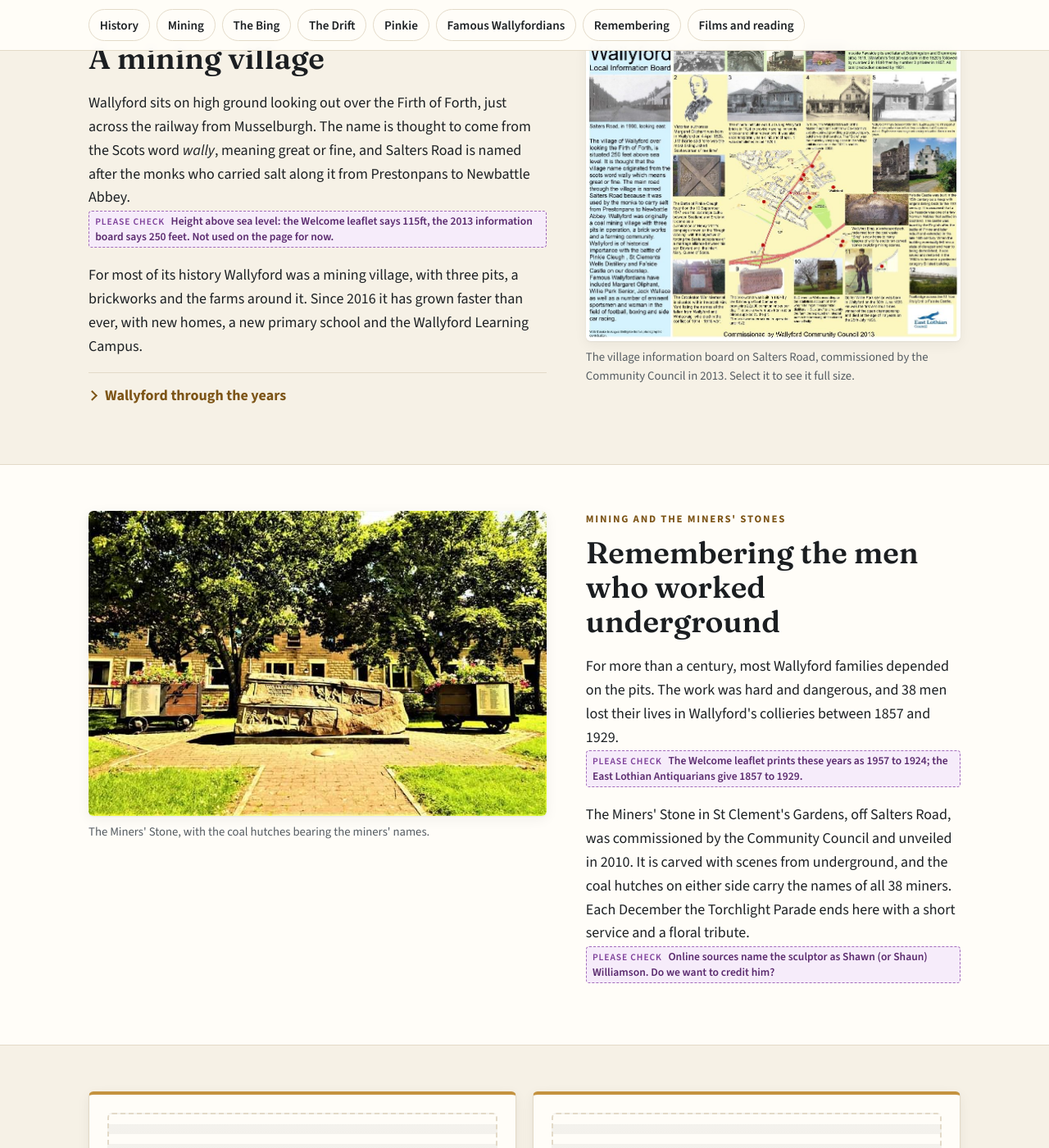
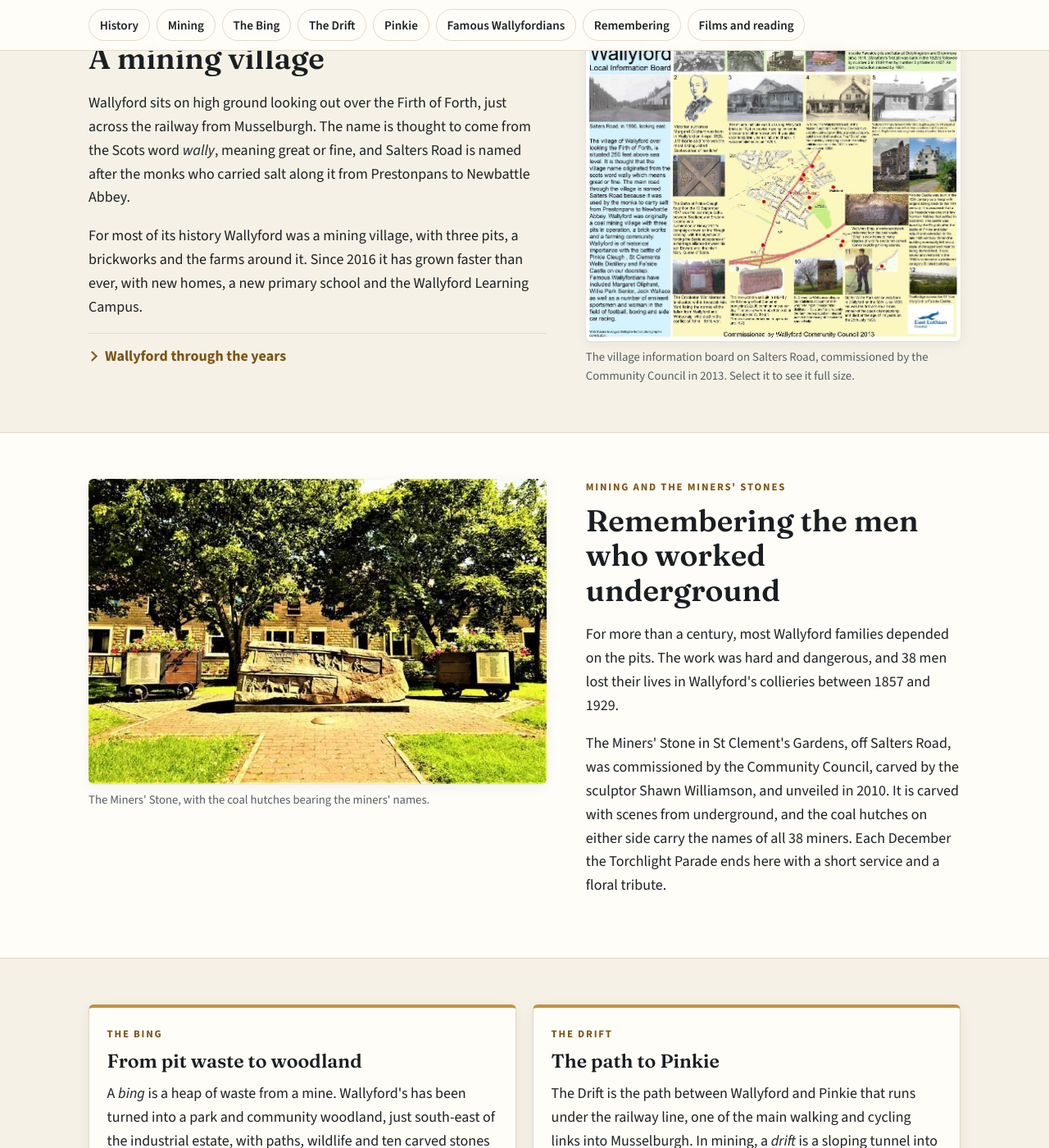
Before and after one commit to dochtie/wallyford-community-council, a Jekyll site: the page built from wallyford.html, in a window 1280 px wide and 1400 px high, scrolled down 402 px. Shown: the whole window at 82% size. Built offline with Jekyll 4.4.1, drawn with Linux system fonts in a browser that asks for light colours; some of the changed text lies outside the part shown.

Commit message:
History page: credit Shawn Williamson, remove draft notes
- The Miners' Stone is credited to the sculptor Shawn Williamson.
- The years for the 38 miners stay as 1857 to 1929 (confirmed).
- All ten purple draft notes are removed from the History page,
  including the empty photo placeholders for the Bing and the Drift.

Co-Authored-By: Claude Opus 5.5 <noreply@anthropic.com>
Claude-Session: https://claude.ai/code/session_01AHWgmui6HjEdcAqmm8Qa69

```diff
--- a/wallyford.html
+++ b/wallyford.html
@@ -34,7 +34,7 @@ description: The story of Wallyford, East Lothian. Mining and the Miners' Stones
   <div class="wrap split">
     <div class="prose">
       <h2>A mining village</h2>
-      <p>Wallyford sits on high ground looking out over the Firth of Forth, just across the railway from Musselburgh. The name is thought to come from the Scots word <em>wally</em>, meaning great or fine, and Salters Road is named after the monks who carried salt along it from Prestonpans to Newbattle Abbey. {% include review.html type="check" text="Height above sea level: the Welcome leaflet says 115ft, the 2013 information board says 250 feet. Not used on the page for now." %}</p>
+      <p>Wallyford sits on high ground looking out over the Firth of Forth, just across the railway from Musselburgh. The name is thought to come from the Scots word <em>wally</em>, meaning great or fine, and Salters Road is named after the monks who carried salt along it from Prestonpans to Newbattle Abbey.</p>
       <p>For most of its history Wallyford was a mining village, with three pits, a brickworks and the farms around it. Since 2016 it has grown faster than ever, with new homes, a new primary school and the Wallyford Learning Campus.</p>
 
       <details class="more">
@@ -45,10 +45,10 @@ description: The story of Wallyford, East Lothian. Mining and the Miners' Stones
           <li><span class="when">4 April 1828</span> The novelist Margaret Oliphant is born in Wallyford.</li>
           <li><span class="when">1904</span> The Co-op opens a Wallyford branch. "The Store" is the heart of village shopping until the 1970s.</li>
           <li><span class="when">1924</span> The brickworks opens, making 22,000 bricks a day from red blaes from the pit. The Miners' Institute is built from Wallyford bricks the same year.</li>
-          <li><span class="when">By 1931</span> Coal production in Wallyford has ended. {% include review.html type="check" text="Some sources say Wallyford Colliery worked until 1947." %}</li>
+          <li><span class="when">By 1931</span> Coal production in Wallyford has ended.</li>
           <li><span class="when">1972</span> The brickworks closes.</li>
           <li><span class="when">2010</span> The Miners' Stone is unveiled in St Clement's Gardens.</li>
-          <li><span class="when">2016 onwards</span> New homes, a new primary school and the Wallyford Learning Campus. {% include review.html type="check" text="Add opening dates for the new primary school and Learning Campus." %}</li>
+          <li><span class="when">2016 onwards</span> New homes, a new primary school and the Wallyford Learning Campus.</li>
         </ul>
         <p>Nearby are St Clement's Wells, whose distillery was described in 1791 as "the most considerable distillery in Scotland", and Fa'side Castle, burnt by the English after the Battle of Pinkie and restored in the 1980s.</p>
       </details>
@@ -67,8 +67,8 @@ description: The story of Wallyford, East Lothian. Mining and the Miners' Stones
     <div class="prose">
       <p class="eyebrow">Mining and the Miners' Stones</p>
       <h2>Remembering the men who worked underground</h2>
-      <p>For more than a century, most Wallyford families depended on the pits. The work was hard and dangerous, and 38 men lost their lives in Wallyford's collieries between 1857 and 1929. {% include review.html type="check" text="The Welcome leaflet prints these years as 1957 to 1924; the East Lothian Antiquarians give 1857 to 1929." %}</p>
-      <p>The Miners' Stone in St Clement's Gardens, off Salters Road, was commissioned by the Community Council and unveiled in 2010. It is carved with scenes from underground, and the coal hutches on either side carry the names of all 38 miners. Each December the Torchlight Parade ends here with a short service and a floral tribute. {% include review.html type="check" text="Online sources name the sculptor as Shawn (or Shaun) Williamson. Do we want to credit him?" %}</p>
+      <p>For more than a century, most Wallyford families depended on the pits. The work was hard and dangerous, and 38 men lost their lives in Wallyford's collieries between 1857 and 1929.</p>
+      <p>The Miners' Stone in St Clement's Gardens, off Salters Road, was commissioned by the Community Council, carved by the sculptor Shawn Williamson, and unveiled in 2010. It is carved with scenes from underground, and the coal hutches on either side carry the names of all 38 miners. Each December the Torchlight Parade ends here with a short service and a floral tribute.</p>
     </div>
     <figure class="figure">
       <img src="{{ '/assets/img/miners-stone.jpg' | relative_url }}" alt="A large carved stone on a paved circle, with a replica coal hutch on either side, in a grassy garden" width="720" height="480" loading="lazy">
@@ -81,28 +81,16 @@ description: The story of Wallyford, East Lothian. Mining and the Miners' Stones
   <div class="wrap">
     <div class="grid grid-2 places">
       <article class="card" id="the-bing">
-        {% if site.show_review_notes %}
-        <div class="photo-needed card-photo" role="img" aria-label="Photo of the Bing to be added">
-          {% include review.html type="todo" text="Photo of the Bing woodland or one of the carved stones." %}
-        </div>
-        {% endif %}
         <p class="eyebrow">The Bing</p>
         <h2 class="card-title">From pit waste to woodland</h2>
         <p>A <em>bing</em> is a heap of waste from a mine. Wallyford's has been turned into a park and community woodland, just south-east of the industrial estate, with paths, wildlife and ten carved stones showing scenes from mining life. A lit path alongside it opened in 2024 as a safe route to school.</p>
         <p class="card-foot"><a href="https://drive.google.com/file/d/1ackOG5qe77D3DHj9QypD_WB8dai-qN5X/view?usp=drivesdk">Watch the film of the Bing mining stones</a></p>
-        {% include review.html type="todo" text="A sentence on who looks after the Bing today (friends group, volunteer days, who to contact)." %}
       </article>
       <article class="card" id="the-drift">
-        {% if site.show_review_notes %}
-        <div class="photo-needed card-photo" role="img" aria-label="Photo of the Drift to be added">
-          {% include review.html type="todo" text="Photo of the Drift underpass." %}
-        </div>
-        {% endif %}
         <p class="eyebrow">The Drift</p>
         <h2 class="card-title">The path to Pinkie</h2>
         <p>The Drift is the path between Wallyford and Pinkie that runs under the railway line, one of the main walking and cycling links into Musselburgh. In mining, a <em>drift</em> is a sloping tunnel into a coal seam. If you know how the path got its name, we'd love to hear from you.</p>
         <p class="card-foot"><a href="{{ '/report/#council' | relative_url }}">Problem with the path? Report it</a></p>
-        {% include review.html type="todo" text="How the Drift got its name, if known." %}
       </article>
     </div>
   </div>
@@ -205,6 +193,5 @@ description: The story of Wallyford, East Lothian. Mining and the Miners' Stones
         </ul>
       </div>
     </div>
-    {% include review.html type="check" text="The three films are on someone's Google Drive. Make sure they're shared as 'Anyone with the link' and that you're happy for them to be public." %}
   </div>
 </section>
```
